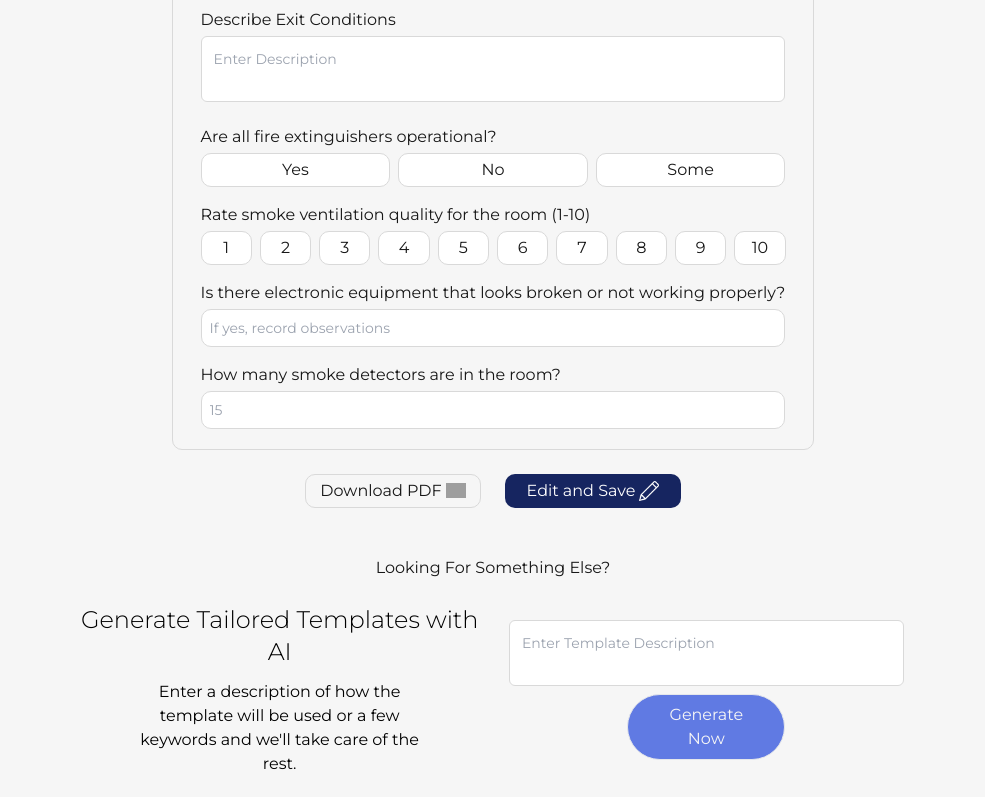
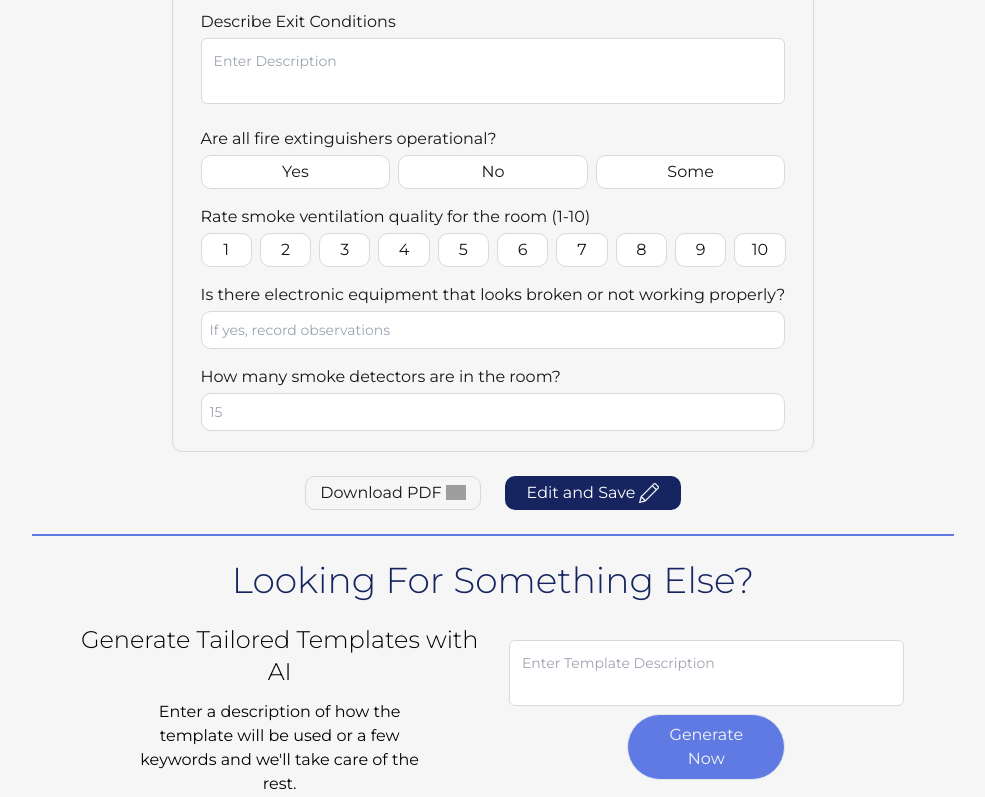
Before and after one commit to StephenTrainor/serenity-template-page, a Next.js app: page /templates/1 in a window 1280 px wide. Shown: the part 677-1474 px from the top of the page, without its empty margins (147-1132 px from the left). Built offline with nearby package versions, Linux system fonts and the light colour scheme; no server answers; grey boxes are pictures that could not be loaded.

Commit message:
Added new styling classes

```diff
--- a/styles/globals.css
+++ b/styles/globals.css
@@ -20,6 +20,11 @@
   color: var(--dark-text);
 }
 
+.serenity-divider {
+  width: 90%;
+  border: 0.85px var(--cornflower) solid
+}
+
 .main-page-container {
   @apply flex flex-col mx-auto items-center;
   min-width: 80%;
@@ -28,6 +33,13 @@
 
 .title {
   @apply text-5xl;
+  color: var(--serenity-midnight);
+  text-align: center;
+  font-weight: 300;
+}
+
+.second-title {
+  @apply text-4xl;
   color: var(--serenity-midnight);
   text-align: center;
   font-weight: 300;
@@ -165,14 +177,26 @@
   border-color: var(--border);
 }
 
+.share-dropdown-container {
+  @apply absolute round-soft mt-1;
+  border-width: 1px;
+  border-color: var(--border);
+}
+
+.share-dropdown-item {
+  @apply ml-auto flex flex-row p-1;
+}
+
+.share-dropdown-item > p {
+  @apply my-auto m-1;
+}
+
 .round-soft {
   border-radius: 10px;
 }
 
 .half {
-  /* max-width: 45%; */
   max-width: 50%;
-  /* min-width: 45%; */
   min-width: 50%;
 }
 
```
